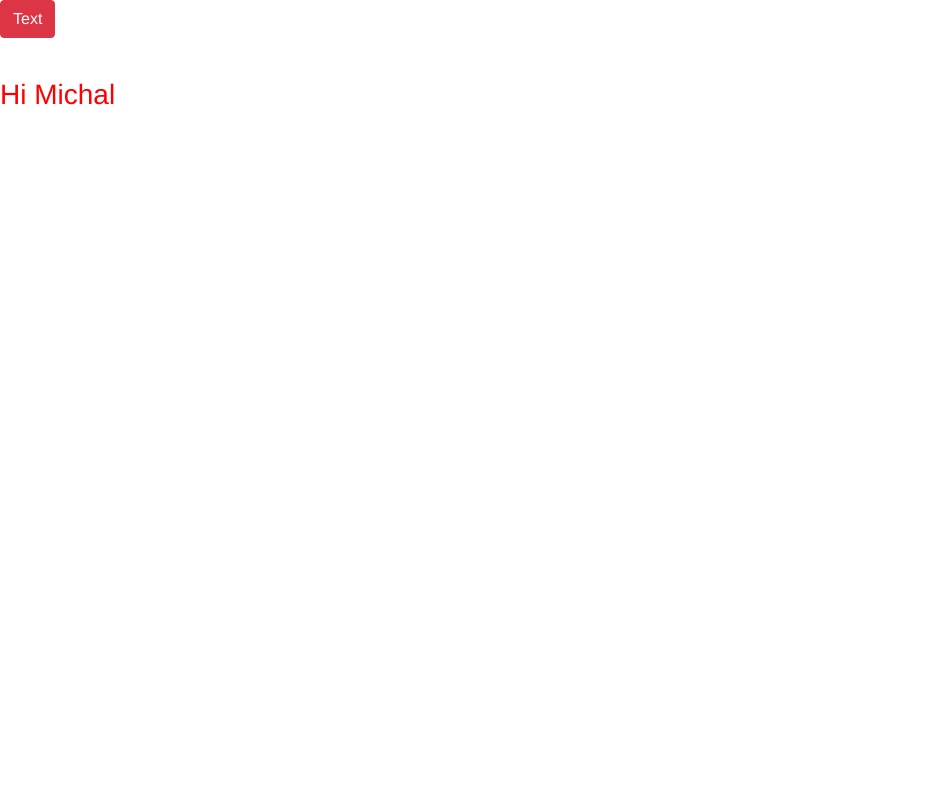
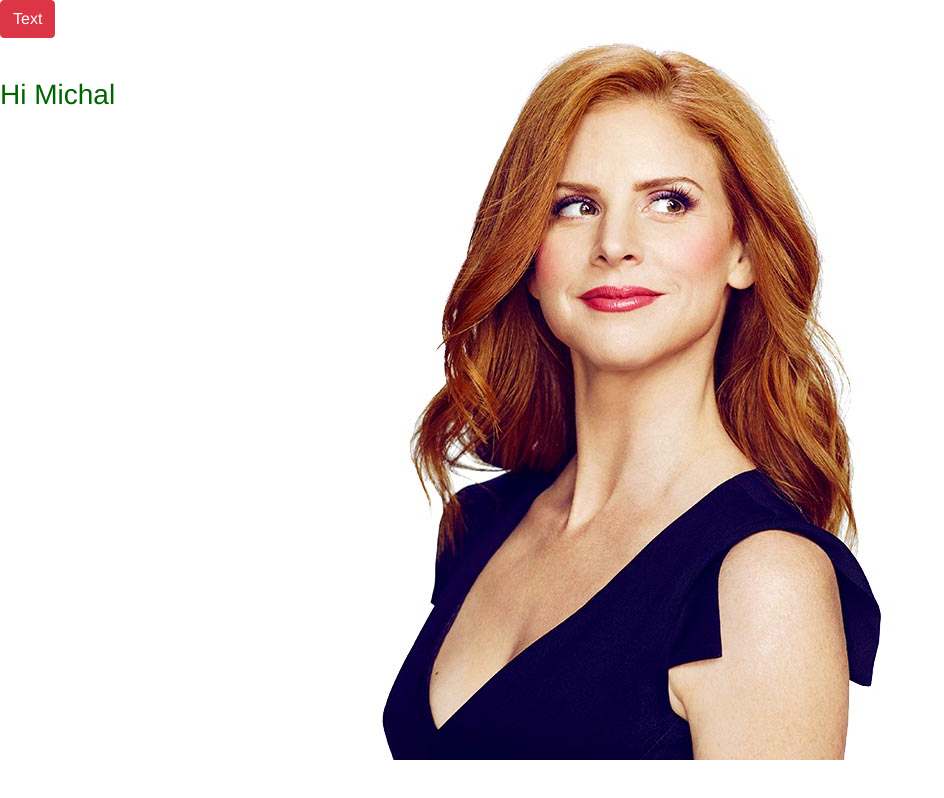
Before and after one commit to michalogluszka/donna, a Vue app in the folder donna-client-vue/: page / in a window 1280 px wide. Shown: the whole page, without its empty margins (0-944 px from the left). Built offline with nearby package versions, Linux system fonts and the light colour scheme.

Commit message:
background donna

```diff
--- a/donna-client-vue/public/index.html
+++ b/donna-client-vue/public/index.html
@@ -6,8 +6,13 @@
     <meta name="viewport" content="width=device-width,initial-scale=1.0">
     <link rel="icon" href="<%= BASE_URL %>favicon.ico">
     <title>donna-client-vue</title>
+    <style>
+      body {
+        min-height: 100vh;
+      }
+    </style>
   </head>
-  <body>
+  <body class="d-flex flex-column">
     <noscript>
       <strong>We're sorry but donna-client-vue doesn't work properly without JavaScript enabled. Please enable it to continue.</strong>
     </noscript>
--- a/donna-client-vue/src/App.vue
+++ b/donna-client-vue/src/App.vue
@@ -1,5 +1,5 @@
 <template>
-  <div id="app">
+  <div id="app" class="app main-page d-flex flex-column flex-fill">
     <DonnaMain msg="Hi Michal"/>
   </div>
 </template>
@@ -23,12 +23,19 @@ export default class App extends Vue {}
 </script>
 
 <style>
-#app {
+div.app {
   font-family: 'Avenir', Helvetica, Arial, sans-serif;
   -webkit-font-smoothing: antialiased;
   -moz-osx-font-smoothing: grayscale;
   text-align: left;
   color: #2c3e50;
   margin: 0px;
+  padding:0px;
+
+  background-color: white;
+  background-image: url('./assets/donna_background.jpg');
+  background-position: center;
+  background-repeat: no-repeat;
+  /*background-size: cover;*/
 }
 </style>
--- a/donna-client-vue/src/components/DonnaMain.vue
+++ b/donna-client-vue/src/components/DonnaMain.vue
@@ -21,6 +21,6 @@ h3 {
 }
 
 div.hello {
-  color: red;
+  color: darkgreen;
 }
 </style>
```
